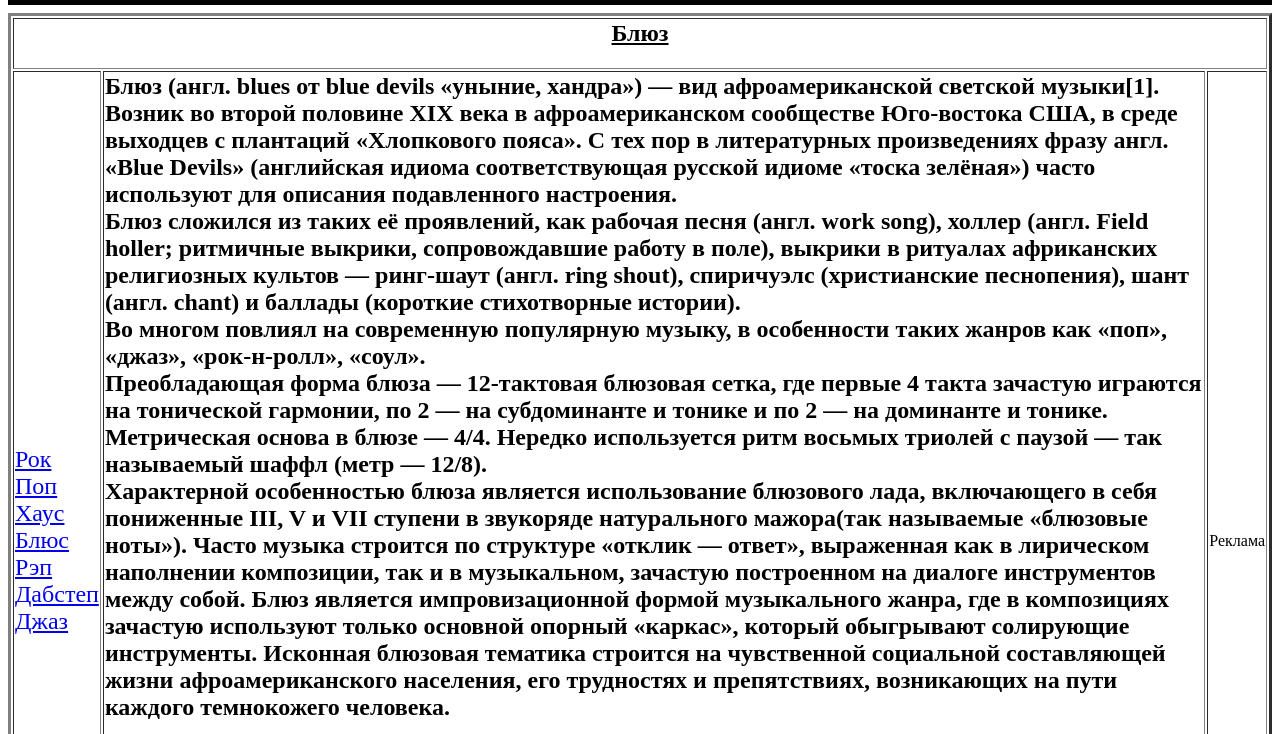
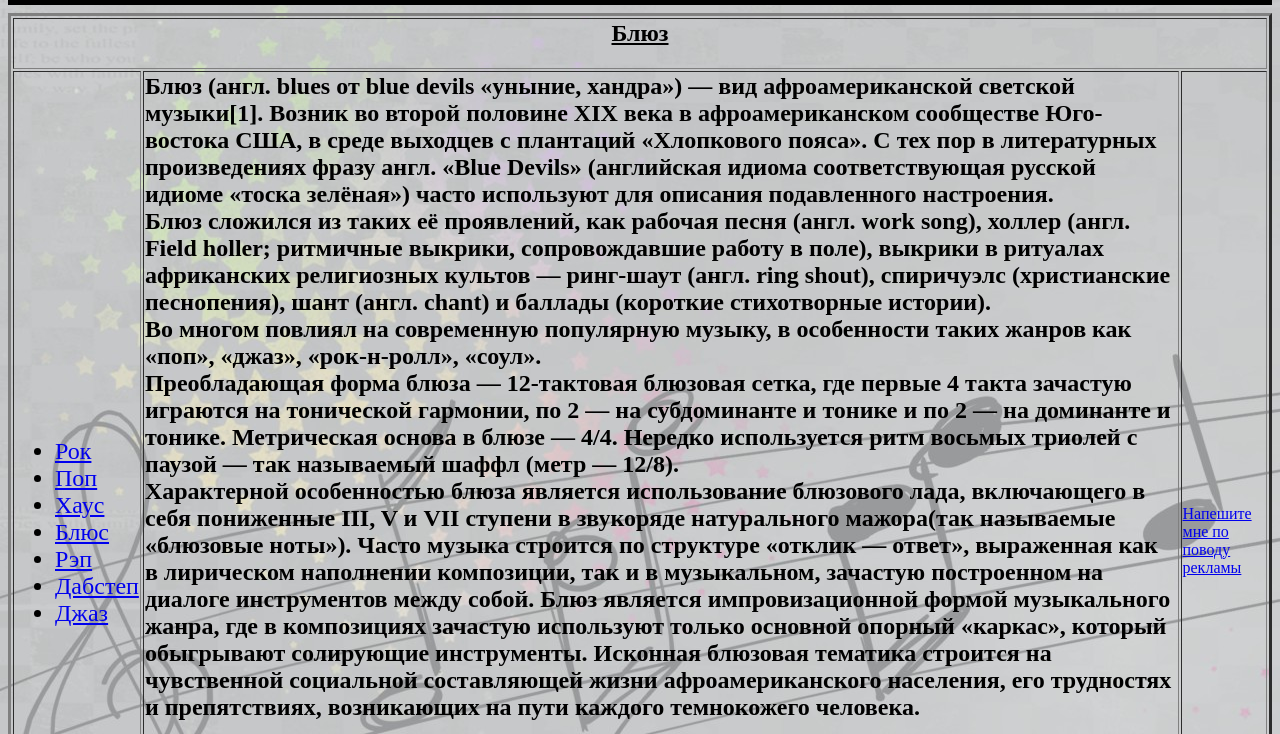
Before and after one commit to Onic18/First-site, a plain HTML site: page Bluse.html in a window 1280 px wide. Shown: the part 66-800 px from the top of the page. Drawn offline with Linux system fonts and the light colour scheme.

Commit message:
Add files via upload

```diff
--- a/Bluse.html
+++ b/Bluse.html
@@ -5,6 +5,11 @@
 <h1><a href="index.html"> На главную </a><br></h1>
 <hr size="5" color="black">
 <body>
+	<style>
+      body{
+         background: url(images/indbg.jpg);
+      }
+   </style>
 <table border="3">
 	<tr>
 		<td colspan="3">
@@ -13,14 +18,15 @@
 </tr>
 <tr>
    <td>
-<p align=""><font size="5">
-<a href="Rock.html"> Рок </a><br>
-<a href="Pop.html"> Поп </a><br>
-<a href="Hause.html"> Хаус </a><br>
-<a href="Bluse.html"> Блюс </a><br>
-<a href="Rap.html"> Рэп </a><br>
-<a href="Dabstep.html"> Дабстеп </a><br>
-<a href="Jazz.html"> Джаз </a><br></font></p>
+<ul>
+<font size="5">
+<li><a href="Rock.html"> Рок </a><br></li>
+<li><a href="Pop.html"> Поп </a><br></li>
+<li><a href="Hause.html"> Хаус </a><br></li>
+<li><a href="Bluse.html"> Блюс </a><br></li>
+<li><a href="Rap.html"> Рэп </a><br></li>
+<li><a href="Dabstep.html"> Дабстеп </a><br></li>
+<li><a href="Jazz.html"> Джаз </a><br></li></font>
 </td>
 <td>
 <font size="5"><b><p again="center"> Блюз (англ. blues от blue devils «уныние, хандра») — вид афроамериканской светской музыки[1]. Возник во второй половине XIX века в афроамериканском сообществе Юго-востока США, в среде выходцев с плантаций «Хлопкового пояса». С тех пор в литературных произведениях фразу англ. «Blue Devils» (английская идиома соответствующая русской идиоме «тоска зелёная») часто используют для описания подавленного настроения.<br>
@@ -36,13 +42,13 @@
 
 <center> <img src="images/bluse.jpg" width="350"></center>
 <td>
-Реклама
+<a href="mailto:maxim2006nik@gmail.com"> Напешите мне по поводу рекламы</a>
 </td>
 </td>
 <tr>
 	<td colspan="3">
 		<font color="blue"><p>Контактная информация:<br>
-      maxim2006nik@gmail.com</p></font>
+      <a href="mailto:maxim2006nik@gmail.com"> maxim2006nik@gmail.com</a></p></font>
   </td>
 </tr>
 </body>
```
Also changed, not shown: Dabstep.html (+16 -10 lines), Hause.html (+17 -11 lines), Jazz.html (+16 -10 lines), Pop.html (+11 -10 lines), Rap.html (+16 -10 lines), Rock.html (+16 -10 lines), index.html (+16 -11 lines), images/indbg.jpg (added).
